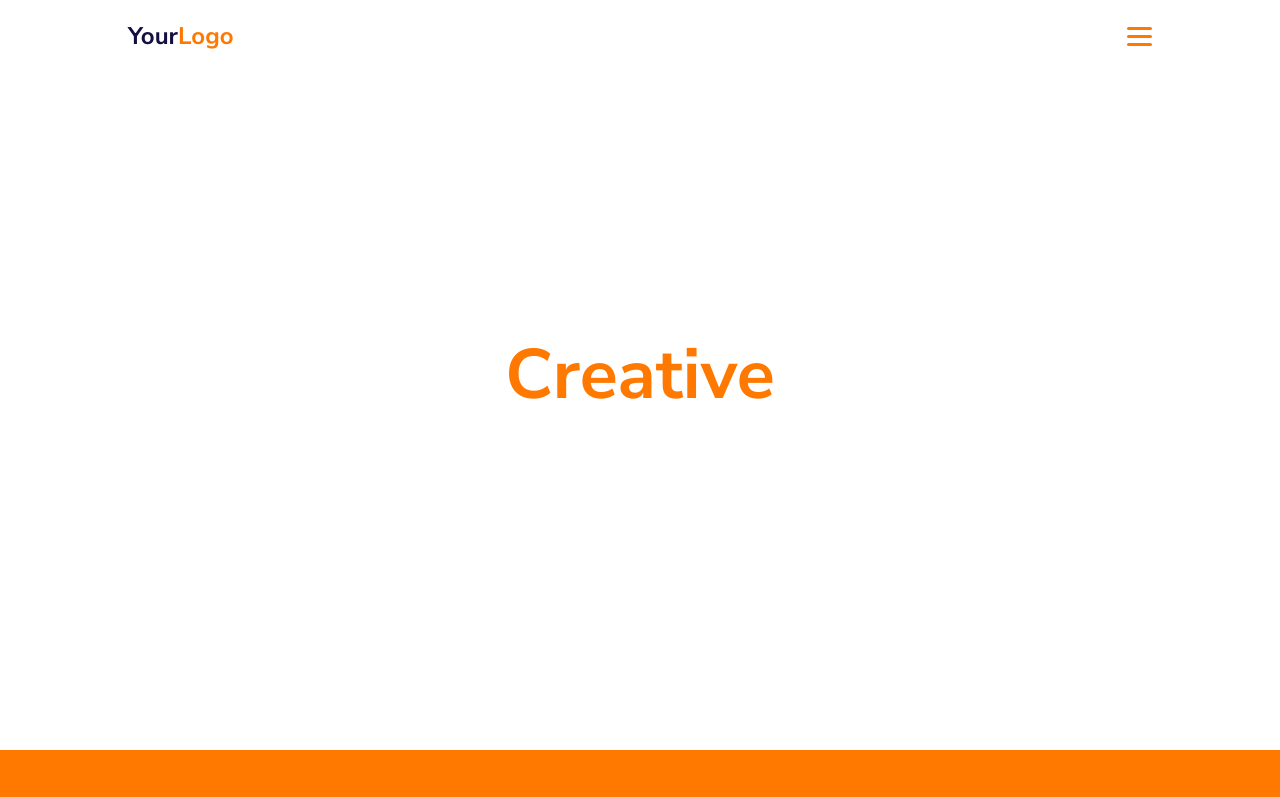
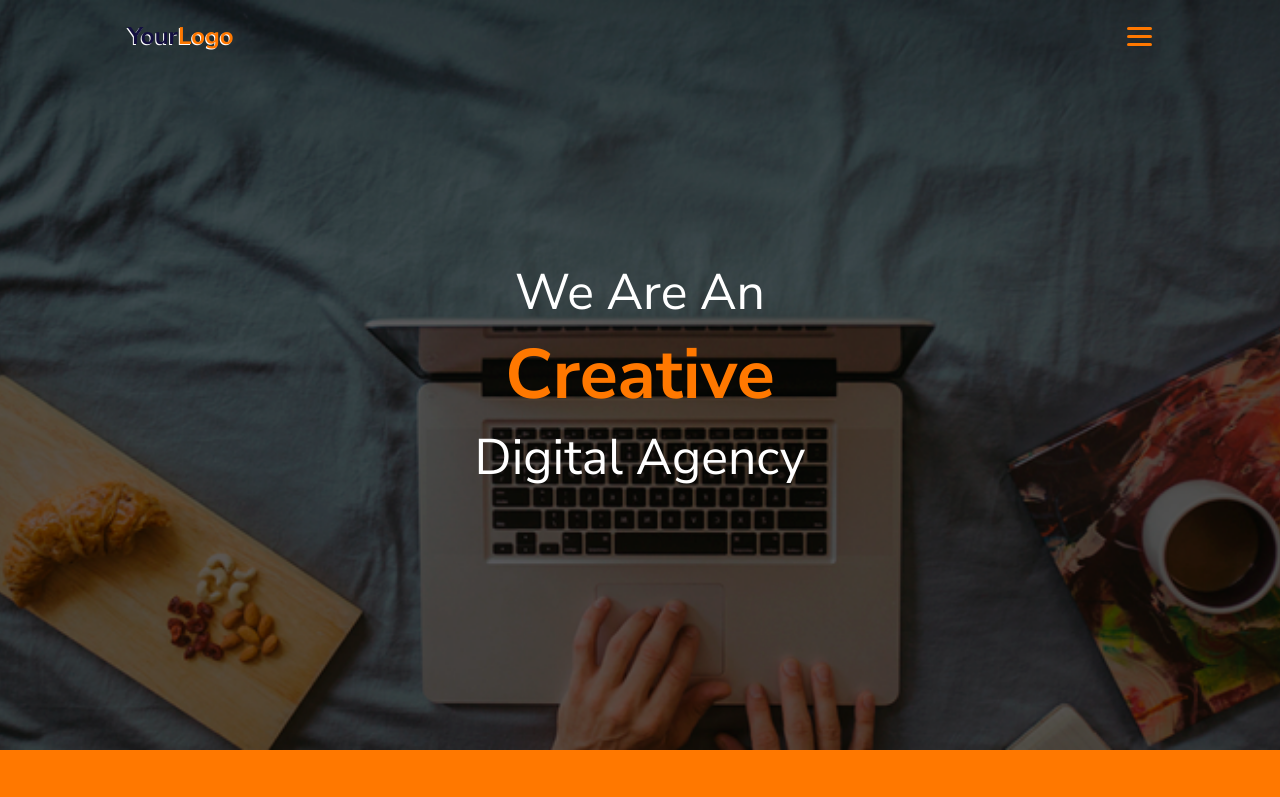
Before and after one commit to luis08201/Business, a plain HTML site: page index.html in a window 1280 px wide. Shown: the top 797 px of the page. Drawn offline with Linux system fonts and the light colour scheme.

Commit message:
hotfix header bg

```diff
--- a/assets/scss/main.scss
+++ b/assets/scss/main.scss
@@ -9,7 +9,7 @@
 
 .header {
     &__bg {
-        background-image: url(../images/bg.png);
+        background-image: url(../assets/images/bg.png);
         background-repeat: no-repeat;
         background-size: cover;
         background-position: center;
```
Also changed, not shown: css/main.css, 1 other file.
